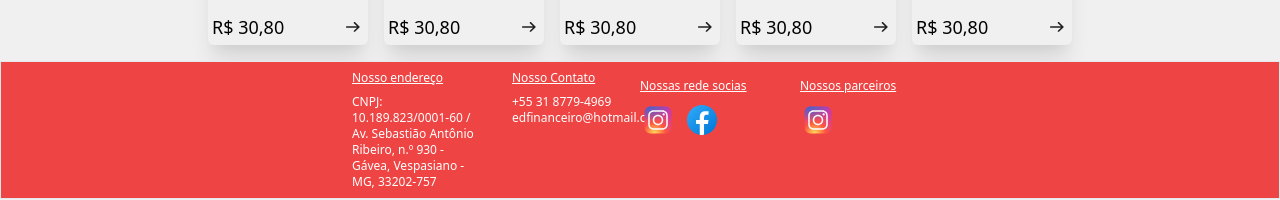
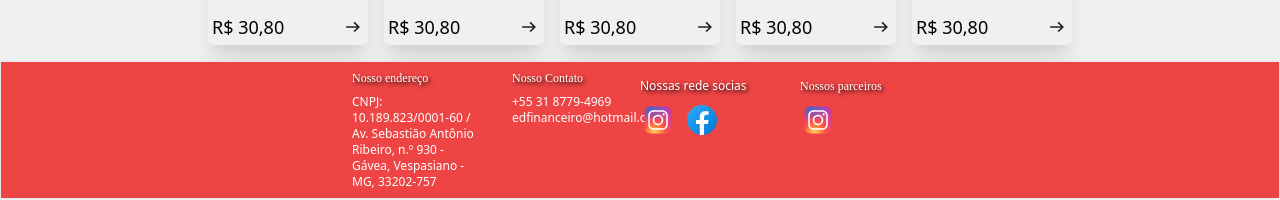
Before and after one commit to Fedolfo/front-end-lojao-popular, a React (Create React App) app: page / in a window 1280 px wide. Shown: the part 411-611 px from the top of the page. Built offline with nearby package versions, Linux system fonts and the light colour scheme; no server answers; the HTML template or start-up script is replaced by a standard one.

Commit message:
style: change font-style footer

```diff
--- a/src/pages/footer/Footer.tsx
+++ b/src/pages/footer/Footer.tsx
@@ -6,7 +6,10 @@ function Footer(): JSX.Element {
   return (
     <footer className='flex flex-wrap justify-center border android:relative w-full android:text-xs p-2 bg-red-500 text-white mt-2'>
       <div className='android:w-32 android:mr-8'>
-        <h3 className='android:mb-2 font-extralight underline' id='localizacao'>
+        <h3
+          className='android:mb-2 font-LexendDeca text-shadow'
+          id='localizacao'
+        >
           Nosso endereço
         </h3>
         <p className='font-extralight'>
@@ -15,14 +18,14 @@ function Footer(): JSX.Element {
         </p>
       </div>
       <div className='android:w-32'>
-        <h3 className='android:mb-2 font-extralight underline' id='contato'>
+        <h3 className='android:mb-2 font-LexendDeca text-shadow' id='contato'>
           Nosso Contato
         </h3>
         <p className='font-extralight'>+55 31 8779-4969 </p>
         <p className='font-extralight'>edfinanceiro@hotmail.com</p>
       </div>
       <div className='android:mt-2 android:w-32 android:mr-8'>
-        <h3 className='android:mb-2 font-extralight underline'>
+        <h3 className='android:mb-2 font-LexendDecat text-shadow'>
           Nossas rede socias
         </h3>
         <div className='flex android:w-20 android:space-x-2'>
@@ -43,7 +46,7 @@ function Footer(): JSX.Element {
         </div>
       </div>
       <div className='mt-2 android:w-32'>
-        <h3 className='android:mb-2 font-extralight underline'>
+        <h3 className='android:mb-2 font-LexendDeca text-shadow'>
           Nossos parceiros
         </h3>
         <div className='flex android:w-9'>
```
